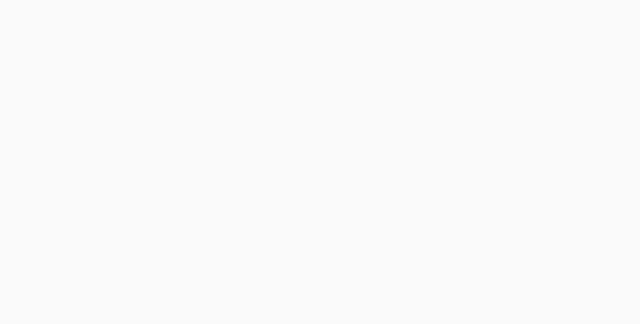
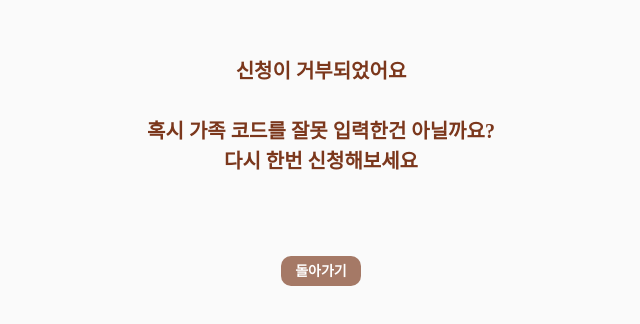
Before and after one commit to sunmingLee/Sai, a Vue app in the folder FrontEnd/: page /applyDecline in a window 1280 px wide. Before the commit this address had no page. Shown: the part 184-508 px from the top of the page, without its empty margins (319-959 px from the left). Built offline with nearby package versions, Linux system fonts and the light colour scheme; a web font is replaced by a local one; what @vuepic/vue-datepicker would draw is missing.

Commit message:
Feat: Add ApplyDeclineView.vue

```diff
--- a/FrontEnd/src/router/index.js
+++ b/FrontEnd/src/router/index.js
@@ -16,6 +16,7 @@ import AlbumFolder from '@/components/album/AlbumFolder.vue'
 import AlbumPicture from '@/components/album/AlbumPicture.vue'
 import AlbumPictureDetail from '@/components/album/AlbumPictureDetail.vue'
 import JoinView from '@/views/JoinView.vue'
+import ApplyDeclineView from '@/views/ApplyDeclineView.vue'
 
 import store from '@/store/index.js'
 
@@ -75,6 +76,11 @@ const routes = [
     path: '/applywait',
     name: 'applywait',
     component: ApplyWaitView
+  },
+  {
+    path: '/applyDecline',
+    name: 'applyDecline',
+    component: ApplyDeclineView
   },
   {
     path: '/account',
--- /dev/null
+++ b/FrontEnd/src/views/ApplyDeclineView.vue
@@ -0,0 +1,36 @@
+<template>
+  <div class="apply-decline-wrap">
+    <span>신청이 거부되었어요<br/><br/>
+    혹시 가족 코드를 잘못 입력한건 아닐까요?<br/>다시 한번 신청해보세요</span>
+    <Button class="btn-back" buttonClass="small information" buttonText="돌아가기" @click="goFamilyCode"></Button>
+</div>
+</template>
+
+<script>
+import Button from '@/components/common/Button.vue'
+export default {
+  components: { Button },
+  methods: {
+    goFamilyCode () {
+      this.$router.push({ name: 'familyCode' })
+    }
+  }
+}
+</script>
+
+<style scoped lang="scss">
+span{
+    display: block;
+    position: relative;
+    top: 30%;
+    color: #7B371C;
+    text-align: center;
+    font-size: 20px;
+    font-weight: bold;
+}
+.btn-back{
+    text-align: center;
+    position: relative;
+    top: 40%;
+}
+</style>
```
